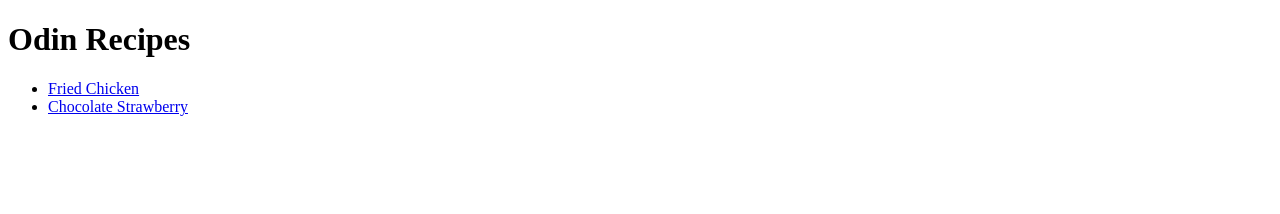
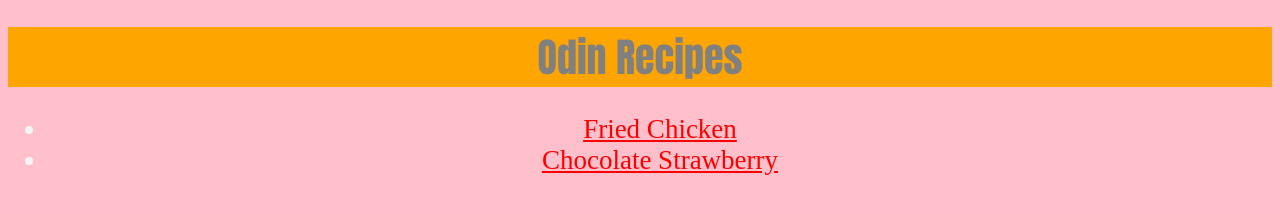
Before and after one commit to matthewgani/odin-recipes, a plain HTML site: page index.html in a window 1280 px wide. Drawn offline with Linux system fonts and the light colour scheme.

Commit message:
Add css styling

```diff
--- a/index.html
+++ b/index.html
@@ -3,16 +3,17 @@
     <head>
         <meta charset="utf-8">
         <title>Odin Recipes</title>
+        <link rel="stylesheet" href="styles.css">
     </head>
     <body>
-        <h1>
+        <h1 class="header">
             Odin Recipes
         </h1>
         <ul>
-            <li>
+            <li class="mainrecipe">
                 <a href="./recipes/friedchicken.html">Fried Chicken</a>
             </li>
-            <li>
+            <li class="mainrecipe">
                 <a href="./recipes/chocolatestrawberry.html">Chocolate Strawberry</a>
             </li>
         </ul>
--- /dev/null
+++ b/styles.css
@@ -0,0 +1,32 @@
+.header {
+    background-color: orange;
+    color: grey;
+    text-align: center;
+    font-family: Impact, "Times New Roman";
+    font-size: 40px;
+}
+
+.mainrecipe {
+    text-align: center;
+    color: whitesmoke;
+    font-size: 27px;
+}
+
+body {
+    background-color: pink;
+}
+
+#cs,
+#fc {
+    height: 400px;
+    width: auto;
+}
+
+
+h2 {
+    font-family:'Gill Sans', 'Gill Sans MT', Calibri, 'Trebuchet MS', sans-serif;
+}
+
+a {
+    color:red;
+}
```
Also changed, not shown: recipes/chocolatestrawberry.html (+3 -2 lines), recipes/friedchicken.html (+3 -2 lines).
